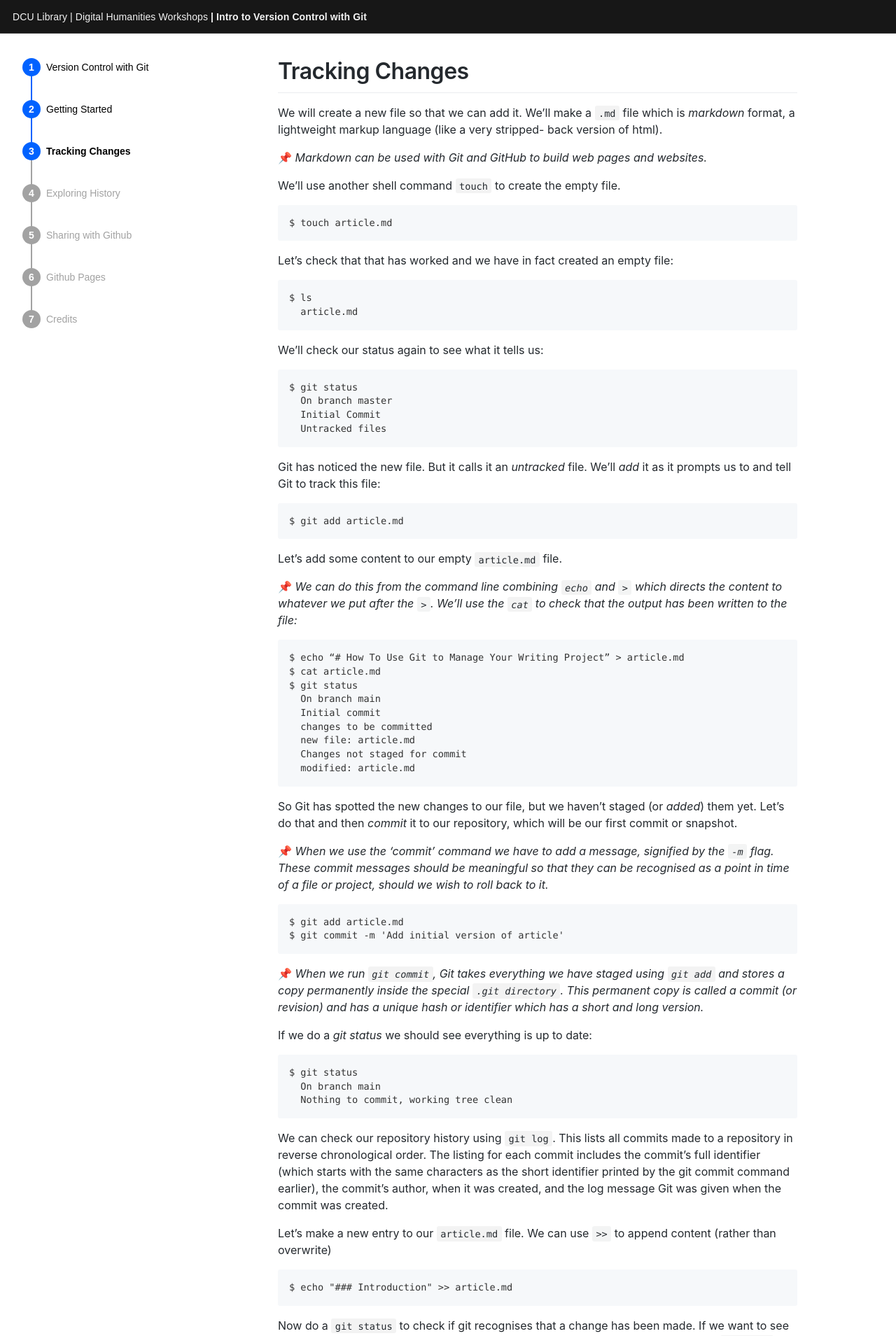
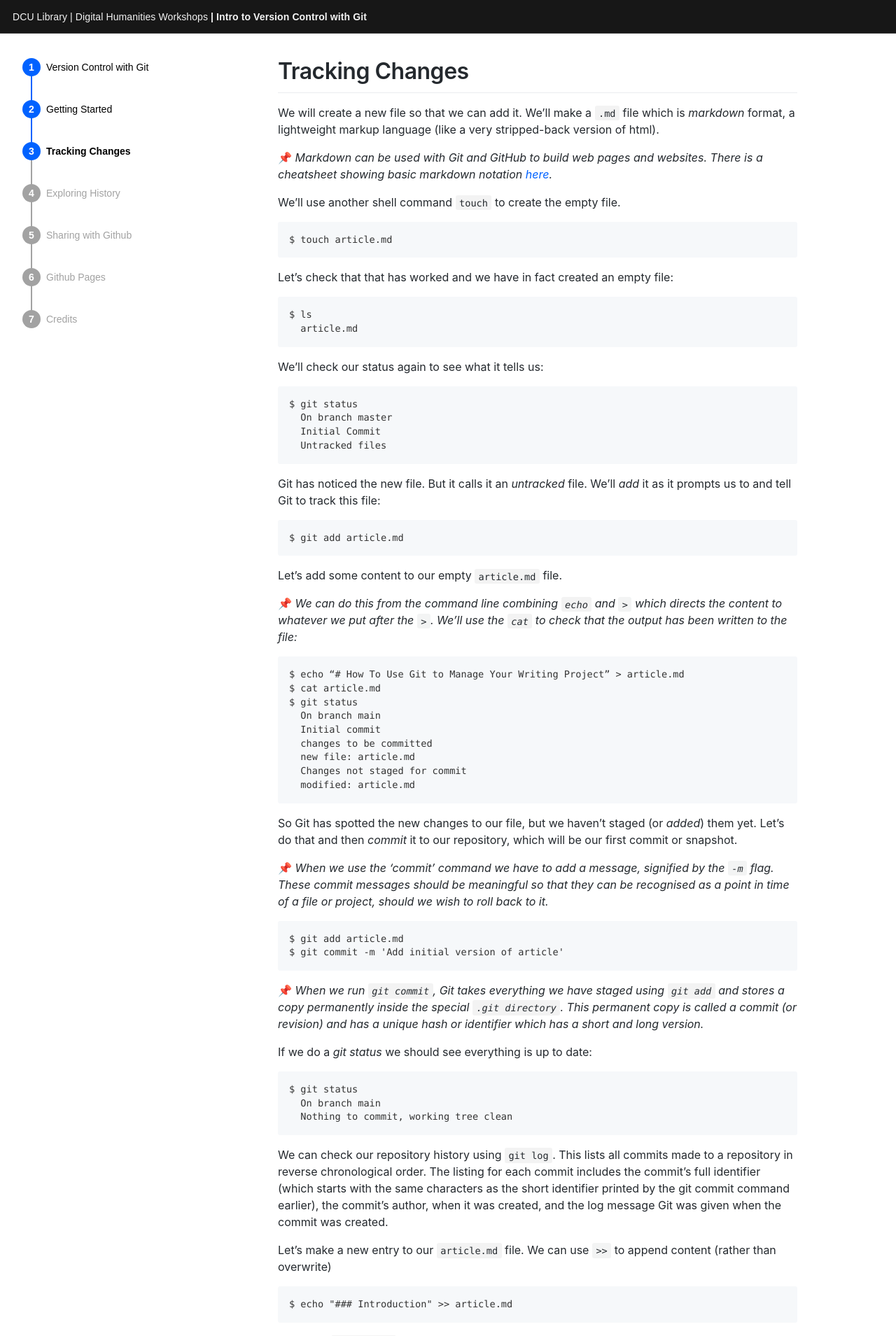
Before and after one commit to liamodwyer/github-pages, a Jekyll site: the page built from _workshop/tracking-changes.md, in a window 1280 px wide. Shown: the top 1909 px of the page at 70% size. Built offline with Jekyll 4.4.1, drawn with Linux system fonts in a browser that asks for light colours; some web fonts are replaced; some of the changed text lies outside the part shown.

Commit message:
Update tracking-changes.md

````diff
--- a/_workshop/tracking-changes.md
+++ b/_workshop/tracking-changes.md
@@ -3,9 +3,9 @@ title: Tracking Changes     # The title of the page
 date: 0000-01-03    # Page order is set by date
 ---
 
-We will create a new file so that we can add it. We'll make a `.md` file which is _markdown_ format, a lightweight markup language (like a very stripped- back version of html).
+We will create a new file so that we can add it. We'll make a `.md` file which is _markdown_ format, a lightweight markup language (like a very stripped-back version of html).
 
-📌 _Markdown can be used with Git and GitHub to build web pages and websites._
+📌 _Markdown can be used with Git and GitHub to build web pages and websites. There is a cheatsheet showing basic markdown notation [here](https://github.com/adam-p/markdown-here/wiki/Markdown-Cheatsheet)._
 
 We'll use another shell command `touch` to create the empty file.
 ```
````
